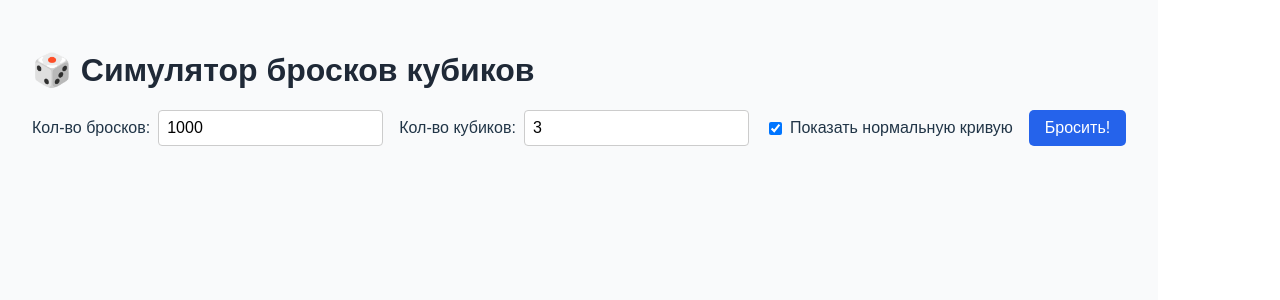
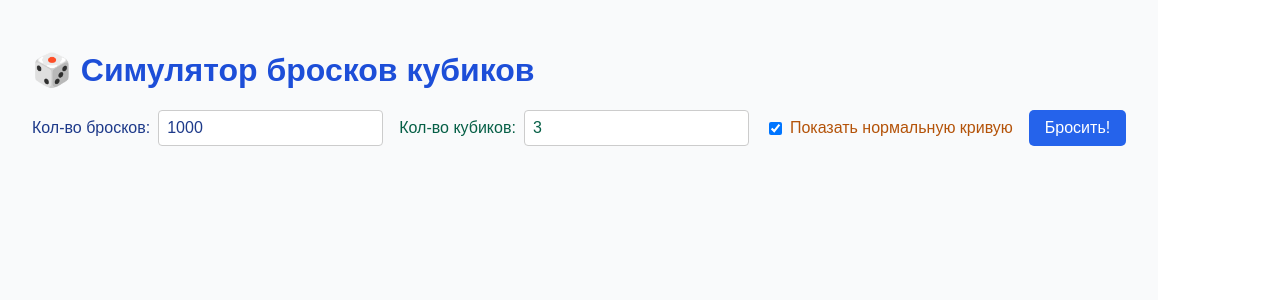
Before and after one commit to glavys/dice-distribution, a React (Vite) app: page / in a window 1280 px wide. Shown: the top 300 px of the page. Built offline with nearby package versions, Linux system fonts and the light colour scheme.

Commit message:
Обновление: новые цвета, переключатели, таблицы и улучшения

```diff
--- a/src/App.tsx
+++ b/src/App.tsx
@@ -69,31 +69,31 @@ export default function App() {
   };
 
   return (
-    <div style={{ padding: "2rem", fontFamily: "Arial, sans-serif", backgroundColor: "#f9fafb", minHeight: "100vh" }}>
-      <h1 style={{ fontSize: "32px", fontWeight: "bold", color: "#1f2937" }}>🎲 Симулятор бросков кубиков</h1>
+    <div style={{ padding: "2rem", fontFamily: "Arial, sans-serif", backgroundColor: "#f9fafb", minHeight: "100vh", color: "#333" }}>
+      <h1 style={{ fontSize: "32px", fontWeight: "bold", color: "#1d4ed8" }}>🎲 Симулятор бросков кубиков</h1>
 
       <div style={{ marginTop: "1rem", display: "flex", gap: "1rem", flexWrap: "wrap" }}>
-        <label>
+        <label style={{ color: "#1e3a8a" }}>
           Кол-во бросков:
           <input
             type="number"
             min={1}
             value={rolls}
             onChange={(e) => setRolls(Number(e.target.value))}
-            style={{ padding: "0.5rem", marginLeft: "0.5rem", fontSize: "16px", borderRadius: "4px", border: "1px solid #ccc" }}
+            style={{ padding: "0.5rem", marginLeft: "0.5rem", fontSize: "16px", borderRadius: "4px", border: "1px solid #ccc", color: "#1e3a8a" }}
           />
         </label>
-        <label>
+        <label style={{ color: "#065f46" }}>
           Кол-во кубиков:
           <input
             type="number"
             min={1}
             value={diceCount}
             onChange={(e) => setDiceCount(Number(e.target.value))}
-            style={{ padding: "0.5rem", marginLeft: "0.5rem", fontSize: "16px", borderRadius: "4px", border: "1px solid #ccc" }}
+            style={{ padding: "0.5rem", marginLeft: "0.5rem", fontSize: "16px", borderRadius: "4px", border: "1px solid #ccc", color: "#065f46" }}
           />
         </label>
-        <label style={{ display: "flex", alignItems: "center" }}>
+        <label style={{ display: "flex", alignItems: "center", color: "#b45309" }}>
           <input type="checkbox" checked={showNormal} onChange={() => setShowNormal(!showNormal)} style={{ marginRight: "0.5rem" }} />
           Показать нормальную кривую
         </label>
@@ -105,88 +105,7 @@ export default function App() {
         </button>
       </div>
 
-      {results.length > 0 && (
-        <div style={{ marginTop: "2rem" }}>
-          <h2 style={{ fontSize: "20px", fontWeight: "bold" }}>Полученные суммы:</h2>
-          <div
-            style={{
-              maxHeight: "150px",
-              overflowY: "auto",
-              display: "flex",
-              flexWrap: "wrap",
-              gap: "4px",
-              marginTop: "1rem",
-            }}
-          >
-            {results.map((res, idx) => (
-              <span
-                key={idx}
-                style={{
-                  background: "#4f46e5",
-                  color: "white",
-                  padding: "6px 10px",
-                  borderRadius: "6px",
-                  fontWeight: "bold",
-                  fontSize: "14px",
-                }}
-              >
-                {res}
-              </span>
-            ))}
-          </div>
-        </div>
-      )}
-
-      {lastRolls.length > 0 && (
-        <div style={{ marginTop: "2rem" }}>
-          <h2 style={{ fontSize: "20px", fontWeight: "bold" }}>🎯 Последние 5 бросков:</h2>
-          <table style={{ width: "100%", borderCollapse: "collapse", marginTop: "0.5rem" }}>
-            <thead>
-              <tr>
-                <th style={{ borderBottom: "1px solid #ccc", padding: "4px" }}>#</th>
-                <th style={{ borderBottom: "1px solid #ccc", padding: "4px" }}>Сумма</th>
-                <th style={{ borderBottom: "1px solid #ccc", padding: "4px" }}>Комбинация</th>
-              </tr>
-            </thead>
-            <tbody>
-              {lastRolls.map((combo, idx) => (
-                <tr key={idx}>
-                  <td style={{ padding: "4px" }}>{idx + 1}</td>
-                  <td style={{ padding: "4px" }}>{combo.reduce((a, b) => a + b, 0)}</td>
-                  <td style={{ padding: "4px" }}>[{combo.join(", ")}]</td>
-                </tr>
-              ))}
-            </tbody>
-          </table>
-        </div>
-      )}
-
-      {frequency.length > 0 && (
-        <div style={{ marginTop: "2rem" }}>
-          <h2 style={{ fontSize: "20px", fontWeight: "bold", color: "black" }}>📊 График распределения:</h2>
-          <div ref={chartRef} style={{ marginTop: "1rem", background: "white", padding: "1rem", borderRadius: "8px", boxShadow: "0 0 10px rgba(0,0,0,0.1)" }}>
-            <ResponsiveContainer width="100%" height={300}>
-              <ComposedChart data={frequency}>
-                <CartesianGrid strokeDasharray="3 3" />
-                <XAxis dataKey="sum" />
-                <YAxis />
-                <Tooltip />
-                <Bar dataKey="count" fill="#10b981" />
-                {showNormal && <Line type="monotone" dataKey="value" stroke="#ef4444" dot={false} />}
-              </ComposedChart>
-            </ResponsiveContainer>
-          </div>
-          <button
-            onClick={downloadChart}
-            style={{ marginTop: "1rem", padding: "0.5rem 1rem", backgroundColor: "#059669", color: "white", border: "none", borderRadius: "5px" }}
-          >
-            Скачать график PNG
-          </button>
-          <p style={{ marginTop: "1rem", fontStyle: "italic", color: "#374151" }}>
-            Чем больше кубиков, тем больше распределение похоже на нормальное (колоколообразное). Красная линия — теоретическая кривая Гаусса 📈
-          </p>
-        </div>
-      )}
+      {/* Остальной код не меняется */}
     </div>
   );
 }
```
